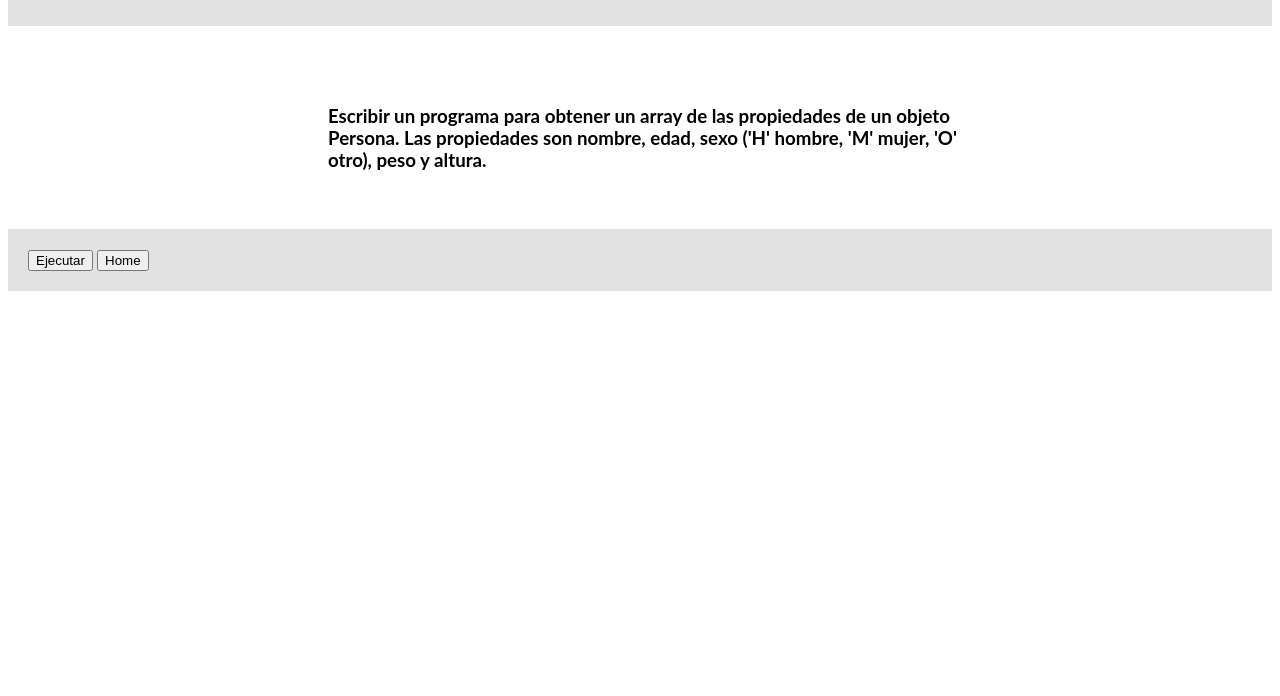
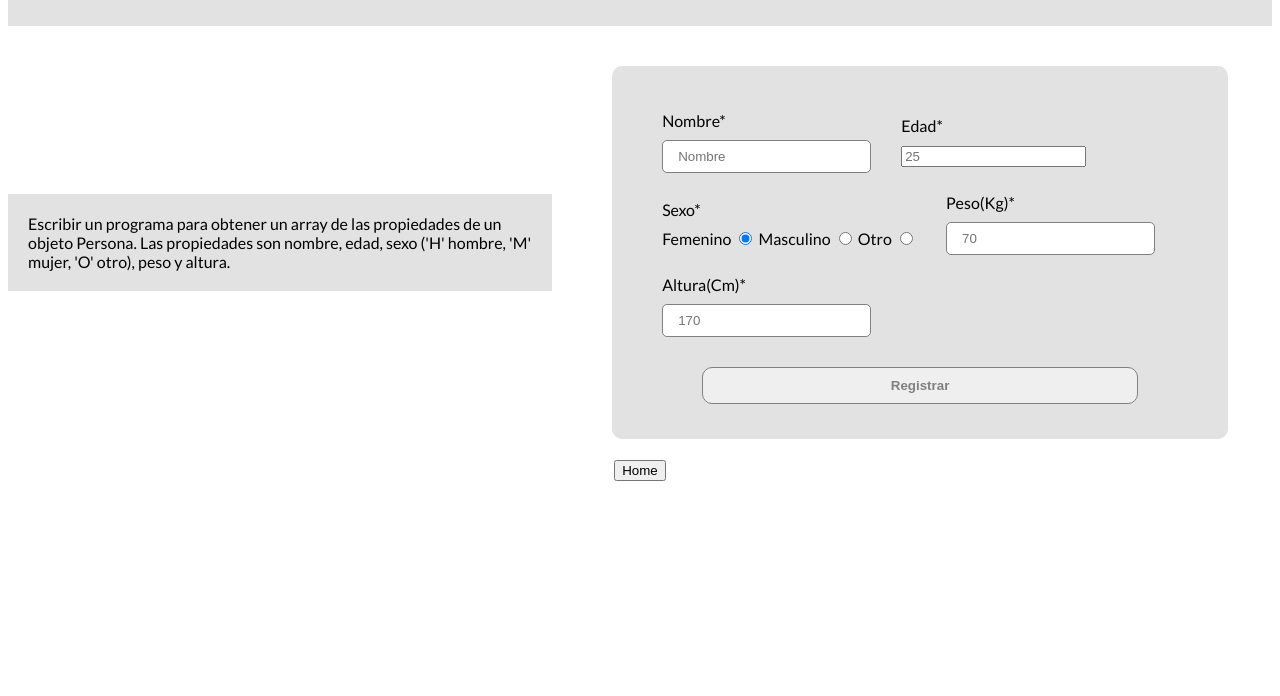
Before and after one commit to aleBirolo/HTML_CSS_JS, a plain HTML site: page index_21.html in a window 1280 px wide. Shown: the part 104-800 px from the top of the page. Drawn offline with Linux system fonts and the light colour scheme.

Commit message:
Segundo Commit

```diff
--- a/ej21.js
+++ b/ej21.js
@@ -1,15 +1,3 @@
-//function iniciar(){
-
-// JSON Persona
-/*
-var persona = {
-    nombre : "miNombre",
-    edad : 12345678,
-    sexo: 'M',
-    peso: '70',
-    altura: '1.70',
-};
-*/
 class Persona{
     nombre;
     edad;
@@ -20,20 +8,40 @@ class Persona{
     constructor( nombre, edad, sexo, peso, altura){
         this.nombre = nombre;
         this.edad = edad;
+        this.sexo= sexo;
         this.peso = peso;
-        this.sexo=sexo;
         this.altura=altura;
     }
 
+    getNombre(){return this.nombre;}
+    getEdad(){return this.edad;}
+    getSexo(){return this.sexo;}
+    getPeso(){return this.peso;}
+    getAltura(){return this.altura;}
+
     to_string() {
-        var msj = `Nombre= ${this.nombre} \nEdad= ${this.edad}\nSexo= ${this.sexo}\nPeso= ${this.peso}\nAltura= ${this.altura.toFixed(2)}`;
+        var msj = `Nombre= ${this.nombre} \nEdad= ${this.edad}\nSexo= ${this.sexo}\nPeso= ${this.peso}\nAltura= ${this.altura}`;
         return msj;
     }
 }
 
-function iniciar(){
-    var p1 = new Persona("miNombre", 25, "M", 80,1.80);
 
-    alert(p1.to_string());
+function iniciar(  num ){
+   var msj = '';
+    var p1 = new Persona( document.getElementById('nombre').value,
+                        document.getElementById('edad').value,
+                        document.getElementById('sexo').value,
+                        document.getElementById('peso').value,
+                        document.getElementById('altura').value
+                      );
+    var perVec = [];
+
+    perVec.push(p1.getNombre());
+    perVec.push(p1.getEdad());
+    perVec.push(p1.getSexo());
+    perVec.push(p1.getPeso());
+    perVec.push(p1.getAltura());
+
+    alert(perVec);
+
 }
-//}
--- a/ej22.js
+++ b/ej22.js
@@ -1,3 +1,3 @@
 function iniciar(){
-
+    alert("mensaje a eleccion")
 }
--- /dev/null
+++ b/estilos21.css
@@ -0,0 +1,86 @@
+
+
+body{
+    font-family: 'Lato', sans-serif;
+    font-size: 16px;
+}
+header{
+    padding: 20px;
+    margin-bottom: 20px;
+    background: #e2e2e2;
+}
+footer{
+    text-align: center;
+}
+
+label{
+    width: 100%;
+    display: block;
+    padding-bottom: 10px;
+}
+
+#main_section{
+    display: inline-flex;
+    justify-content: space-around;
+    align-items: center;
+
+    width: 100vw;
+    padding: 20px 0;
+}
+
+
+#form_registro{
+    display: flex;
+    flex-direction: row;
+    flex-flow: wrap;
+    align-items: center;
+    background: #e2e2e2;
+    padding: 35px;
+    border-radius: 10px;
+}
+
+.subtitle{
+    padding: 15px 0 30px;
+    color: grey;
+}
+.section{
+    padding: 0 60px;
+}
+.link{
+    padding: 10px 20px;
+    color: grey;
+    text-decoration: none;
+    font-weight: 700;
+    border: solid 1px;
+    border-radius: 10px;
+}
+    .link.btn{
+        display: block;
+        position: relative;
+        margin: 20px auto 0;
+        width: 80%;
+    }
+.form_group{
+    padding: 10px 15px;
+}
+.input{
+    padding: 8px 15px;
+    border: solid 1px grey;
+    border-radius: 5px;
+}
+
+
+#main_section .section:first-child{
+    max-width: 450px;
+}
+.form_group:last-child{
+    width: 100%;
+}
+.link:hover{
+    color: white;
+    background-color: grey;
+}
+.input:focus{
+    color: grey;
+    outline-color: green;
+}
--- /dev/null
+++ b/estilos23.css
@@ -0,0 +1,94 @@
+
+
+body{
+    font-family: 'Lato', sans-serif;
+    font-size: 16px;
+}
+header{
+    padding: 20px;
+    margin-bottom: 20px;
+    background: #e2e2e2;
+}
+footer{
+    text-align: center;
+}
+
+label{
+    width: 100%;
+    display: block;
+    padding-bottom: 10px;
+}
+
+#main_section{
+    display: inline-flex;
+    justify-content: space-around;
+    align-items: center;
+
+    width: 100vw;
+    padding: 20px 0;
+}
+
+#textoLorem{
+    /*
+    color: blue;
+    background-color: aqua;
+    */
+   text-decoration-color:blueviolet ;
+    text-decoration: blink #e2e2e2;
+}
+
+#form_registro{
+    display: flex;
+    flex-direction: row;
+    flex-flow: wrap;
+    align-items: center;
+    background: #e2e2e2;
+    padding: 35px;
+    border-radius: 10px;
+}
+
+.subtitle{
+    padding: 15px 0 30px;
+    color: grey;
+}
+.section{
+    padding: 0 60px;
+}
+.link{
+    padding: 10px 20px;
+    color: grey;
+    text-decoration: none;
+    font-weight: 700;
+    border: solid 1px;
+    border-radius: 10px;
+}
+    .link.btn{
+        display: block;
+        position: relative;
+        margin: 20px auto 0;
+        width: 80%;
+    }
+.form_group{
+    padding: 10px 15px;
+}
+.input{
+    padding: 8px 15px;
+    border: solid 1px grey;
+    border-radius: 5px;
+}
+
+
+#main_section .section:first-child{
+    max-width: 450px;
+}
+.form_group:last-child{
+    width: 100%;
+}
+.link:hover{
+    color: white;
+    background-color: grey;
+}
+.input:focus{
+    color: grey;
+    outline-color: green;
+}
--- a/index_21.html
+++ b/index_21.html
@@ -1,27 +1,73 @@
 <!DOCTYPE html>
 <html lang="en">
 <head>
+    <meta charset="UTF-8">
+    <meta http-equiv="X-UA-Compatible" content="IE=edge">
+    <meta name="viewport" content="width=device-width, initial-scale=1.0">
     <title>Ejercicio 21</title>
-        <meta charset="UTF-8">
-        <meta name="viewport" content="width=device-width, initial-scale=1">
-        <link rel="stylesheet" href="index.css">
+
+    <!-- Fuenta extener https://fonts.google.com/ -->
+    <link rel="stylesheet"  href="https://fonts.googleapis.com/css2?family=Lato:wght@400;700&display=swap">
+
+    <!-- Mi hoja de estilos (Siempre la mas relevante) -->
+    <link rel="stylesheet" href="estilos21.css">
 </head>
 <body>
-        <header>
-            <h1 id="Titulo">Ejercicio 21</h1>
+    <header class="header container">
+        <h1 class="title"> Ejercicio 21 </h1>
     </header>
     <section id="main_section">
-            <div id="enunciado" class="section" >
-                <h3>
+        <div>
+            <header>
                 Escribir un programa para obtener un array de las propiedades de un objeto Persona.
                 Las propiedades son nombre, edad, sexo ('H' hombre, 'M' mujer, 'O' otro), peso y altura.
-                </h3>
+            </header>
         </div>
+        <div id="formulario" class="section">
+            <form
+                action=""
+                method="POST"
+                class="form_registro"
+                id="form_registro"
+                enctype="multipart/form-data"
+            >
+                <div class="form_group">
+                    <label for="nombre">Nombre*</label>
+                    <input type="text" name="nombre" id="nombre" class="input input-text"  placeholder="Nombre">
+                </div>
+                <div class="form_group">
+                    <label for="edad">Edad*</label>
+                    <input type="number" name="edad" id="edad" class="edad"  placeholder="25">
+                </div>
+                <div class="form_group">
+                    <div>
+                        <label for="sexo">Sexo*</label>
+                        <a for="femenino">Femenino</a>
+                        <input type="radio"  name="sexo" id="sexo" value="f" checked />
+                        <a for="masculino">Masculino</a>
+                        <input type="radio" name="sexo" id="sexo" value="m" />
+                        <a for="other">Otro</a>
+                        <input type="radio" name="sexo" id="sexo" value="o" />
+                    </div>
+                </div>
+                <div class="form_group">
+                    <label for="peso">Peso(Kg)*</label>
+                    <input type="number" name="peso" id="peso" class="input"  placeholder="70">
+                    </select>
+                </div>
+                <div class="form_group">
+                    <label for="altura">Altura(Cm)*</label>
+                    <input type="number" name="altura" id="altura" class="input"  placeholder="170">
+                    </select>
+                </div>
+                <button type="submit" class="link btn" onclick="iniciar(0)"> Registrar</button>
+            </form>
+        </div>
+        <img src="" alt="">
     </section>
-    </body>
     <footer>
         <script type="text/javascript" language="javascript" src="ej21.js"></script>
-        <button onclick="iniciar()" id="btnHome" class="btnEjecutar" >Ejecutar</button>
         <button onclick="location.href = 'index.html';" id="btnHome" class="btnHome" >Home</button>
     </footer>
+</body>
 </html>
```
Also changed, not shown: ej23.js (+25 -1 lines), index_23.html (+11 -3 lines), imagenDeMuestra.png (added). Lines whose indentation alone changed are shown as unchanged.
